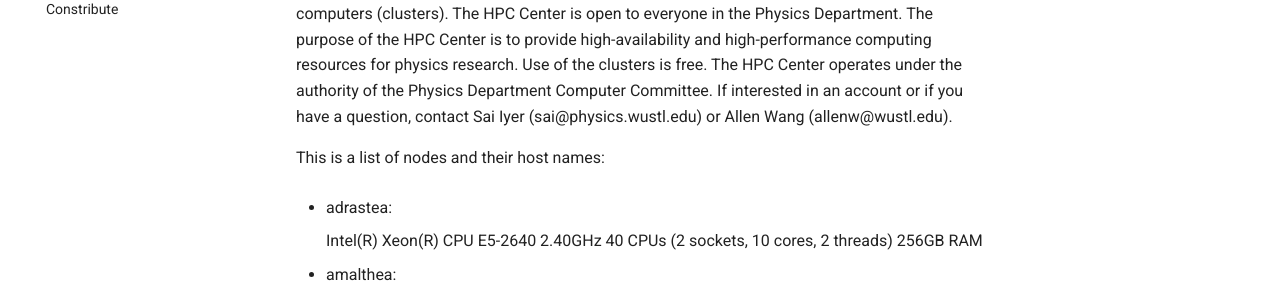
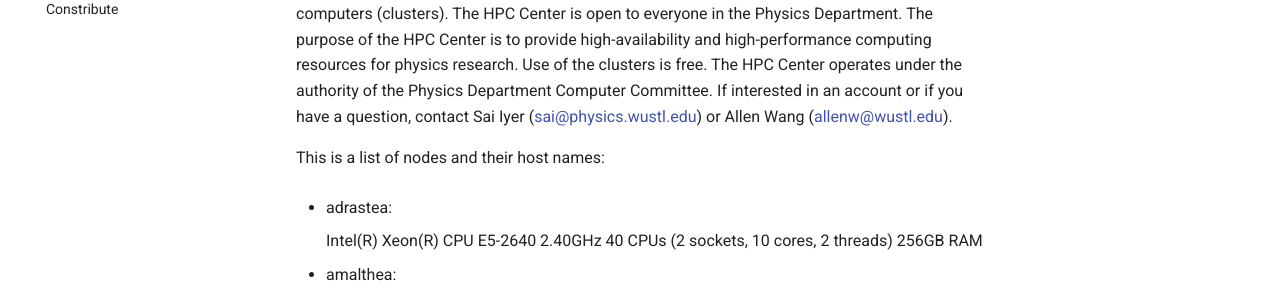
Before and after one commit to bryce-wedig/Physics_Documentation, an MkDocs documentation site: the page built from docs/physics-hpc.md, in a window 1280 px wide and 1400 px high. Shown: the part 255-554 px from the top of the window. Built offline with MkDocs 1.6.1 and Material for MkDocs 9.7.7, drawn with Linux system fonts in a browser that asks for light colours; part of the change alters nothing that is shown; some of the changed text lies outside the part shown.

````diff
--- a/docs/physics-hpc.md
+++ b/docs/physics-hpc.md
@@ -6,7 +6,7 @@ Physics Department. The purpose of the HPC Center is to provide
 high-availability and high-performance computing resources for physics research.
 Use of the clusters is free. The HPC Center operates under the authority of the
 Physics Department Computer Committee. If interested in an account or if you
-have a question, contact Sai Iyer (sai@physics.wustl.edu) or Allen Wang (allenw@wustl.edu).
+have a question, contact Sai Iyer ([sai@physics.wustl.edu](mailto:sai@physics.wustl.edu)) or Allen Wang ([allenw@wustl.edu](mailto:allenw@wustl.edu)).
 
 This is a list of nodes and their host names:
 
@@ -105,10 +105,10 @@ This is a list of nodes and their host names:
 
 ## How to Connect
 
-You need to contact Sai Iyer (sai@physics.wustl.edu) for an account on the machines. When an account is setup for you, you can connect to any one of the machines listed above using `ssh` (taking jupiter as an example):
+You need to contact Sai Iyer ([sai@physics.wustl.edu](mailto:sai@physics.wustl.edu)) for an account on the machines. When an account is setup for you, you can connect to any one of the machines listed above using `ssh` (taking jupiter as an example):
 
-```sh
-# ssh username@jupiter.physics.wustl.edu
+```
+ssh username@jupiter.physics.wustl.edu
 ```
 
 where `username` is your username on the Physics machines. The same set of username and password gives you access to all of the machines.
````
